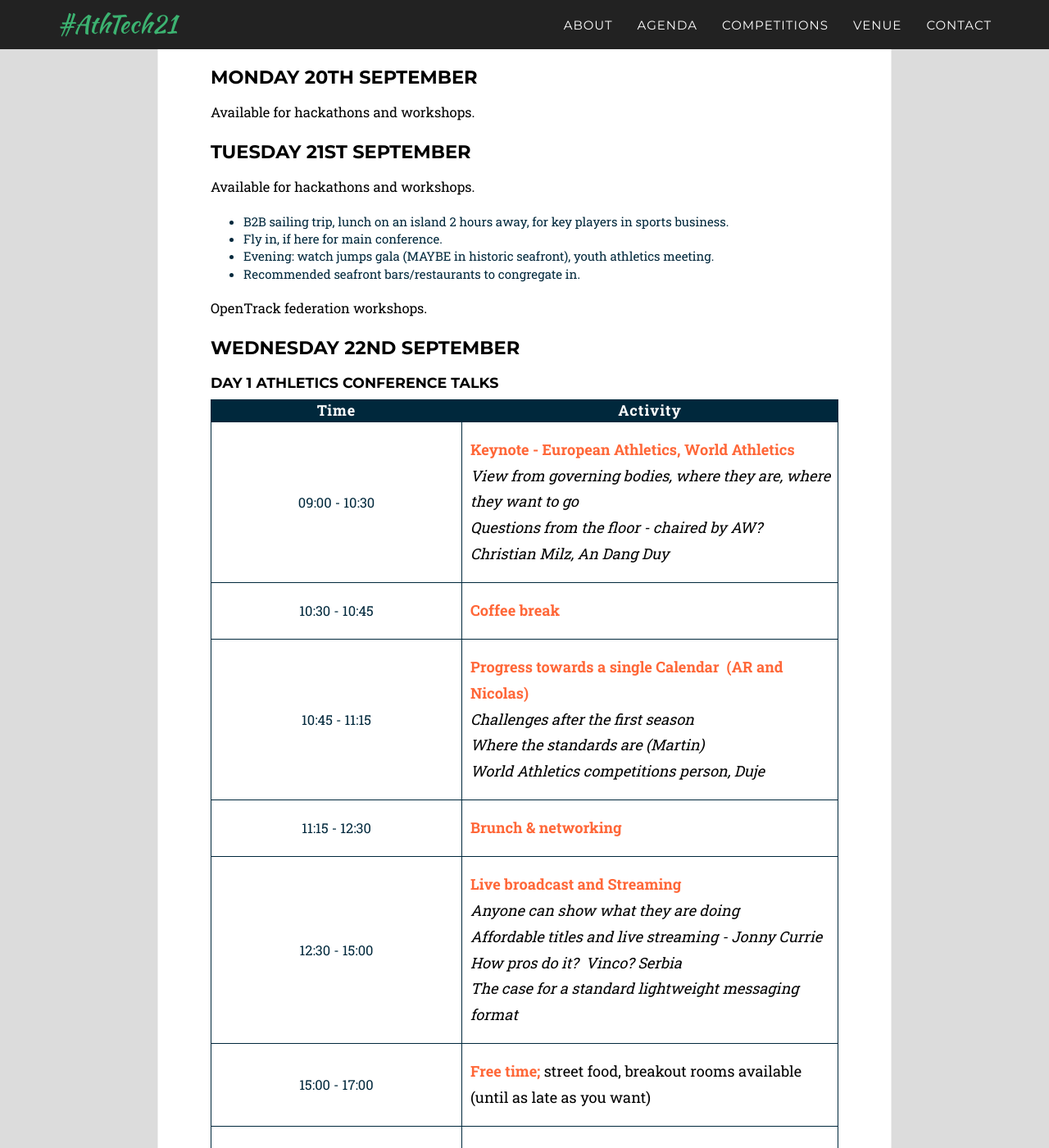
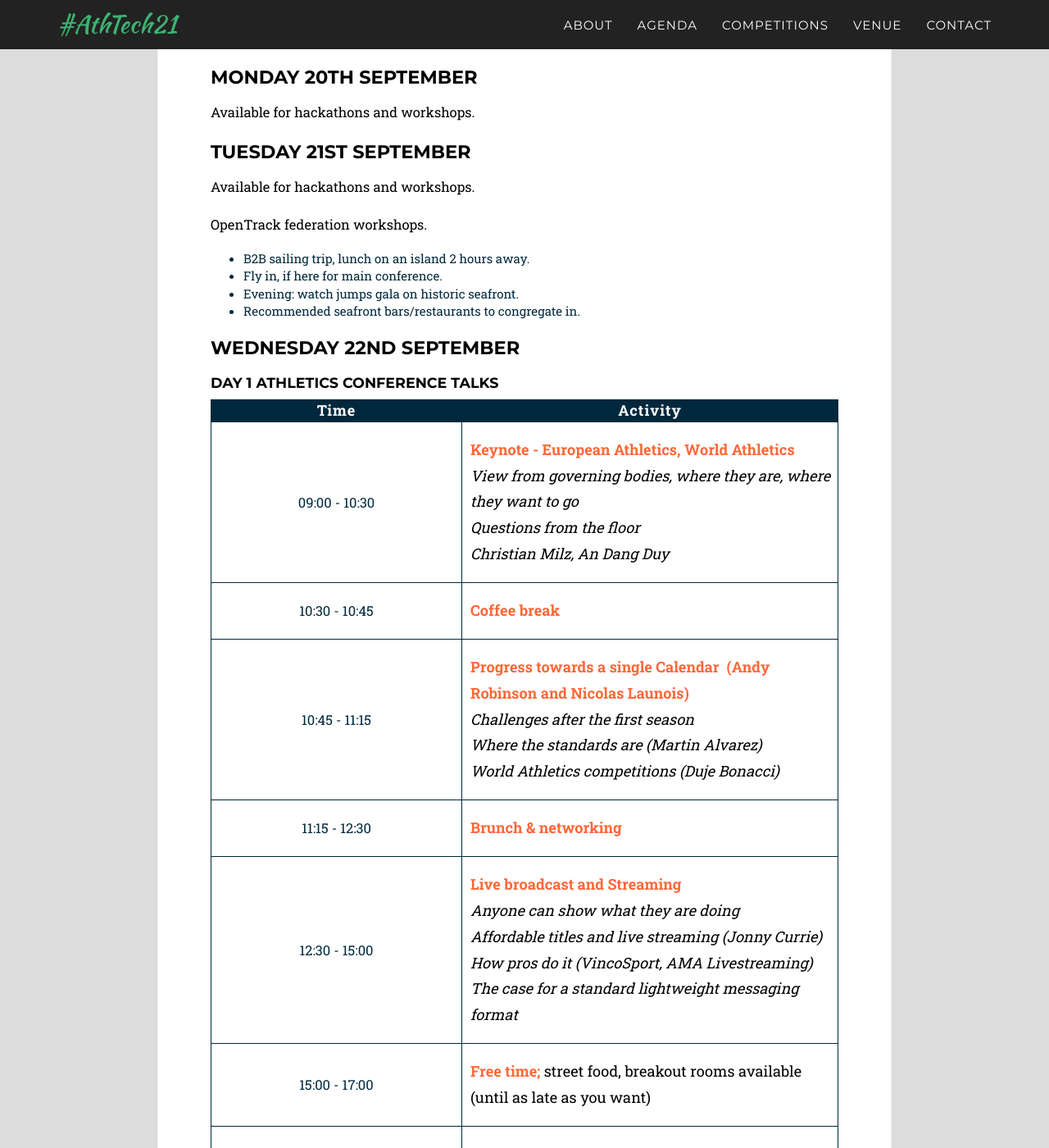
Before and after one commit to openath/athtech, a Jekyll site: the page built from _2021_pages/agenda.html, in a window 1280 px wide and 1400 px high, scrolled down 238 px. Shown: the whole window at 82% size. Built offline with Jekyll 4.4.1, drawn with Linux system fonts in a browser that asks for light colours; some web fonts are replaced; some of the changed text lies outside the part shown.

Commit message:
Updated agenda

```diff
--- a/_2021_pages/agenda.html
+++ b/_2021_pages/agenda.html
@@ -8,6 +8,7 @@ published: true
     <script type="text/javascript">
         document.write ('<body style="background: Gainsboro; background-attachment: fixed;">')
     </script>
+
 
     <div class="event black-frame">
       <h1>{{ page.title }}</h1>
@@ -41,13 +42,13 @@ published: true
 
         <h2>Tuesday 21st September</h2>
         <p>Available for hackathons and workshops.</p>
+        <p>OpenTrack federation workshops.</p>
         <ul>
-            <li>B2B sailing trip, lunch on an island 2 hours away, for key players in sports business.</li>
+            <li>B2B sailing trip, lunch on an island 2 hours away.</li>
             <li>Fly in, if here for main conference.</li>
-            <li>Evening: watch jumps gala (MAYBE in historic seafront), youth athletics meeting.</li>
+            <li>Evening: watch jumps gala on historic seafront.</li>
             <li>Recommended seafront bars/restaurants to congregate in.</li>
         </ul>
-        <p>OpenTrack federation workshops.</p>
 
         <h2>Wednesday 22nd September</h2>
         <h3>Day 1 athletics conference talks</h3>
--- a/_data/twenty_21/agendas_wed.yml
+++ b/_data/twenty_21/agendas_wed.yml
@@ -1,7 +1,7 @@
 - time: 09:00 - 10:30
   info: "<p><b>Keynote - European Athletics, World Athletics</b>
 <i><br>View from governing bodies, where they are, where they want to go
-<br>Questions from the floor - chaired by AW?
+<br>Questions from the floor
 <br>Christian Milz, An Dang Duy</i>
 </p>"
 
@@ -9,10 +9,10 @@
   info: "<p><b>Coffee break</b></p>"
 
 - time: 10:45 - 11:15
-  info: "<p><b>Progress towards a single Calendar  (AR and Nicolas)</b>
+  info: "<p><b>Progress towards a single Calendar  (Andy Robinson and Nicolas Launois)</b>
 <i><br>Challenges after the first season
-<br>Where the standards are (Martin)
-<br>World Athletics competitions person, Duje</i>
+<br>Where the standards are (Martin Alvarez)
+<br>World Athletics competitions (Duje Bonacci)</i>
 </p>"
 
 - time: 11:15 - 12:30
@@ -21,8 +21,8 @@
 - time: 12:30 - 15:00
   info: "<p><b>Live broadcast and Streaming</b>
 <i><br>Anyone can show what they are doing
-<br>Affordable titles and live streaming - Jonny Currie
-<br>How pros do it?  Vinco? Serbia
+<br>Affordable titles and live streaming (Jonny Currie)
+<br>How pros do it (VincoSport, AMA Livestreaming)
 <br>The case for a standard lightweight messaging format</i>
 </p>"
 
```
Also changed, not shown: _data/twenty_21/agendas_thurs.yml (+6 -6 lines).
